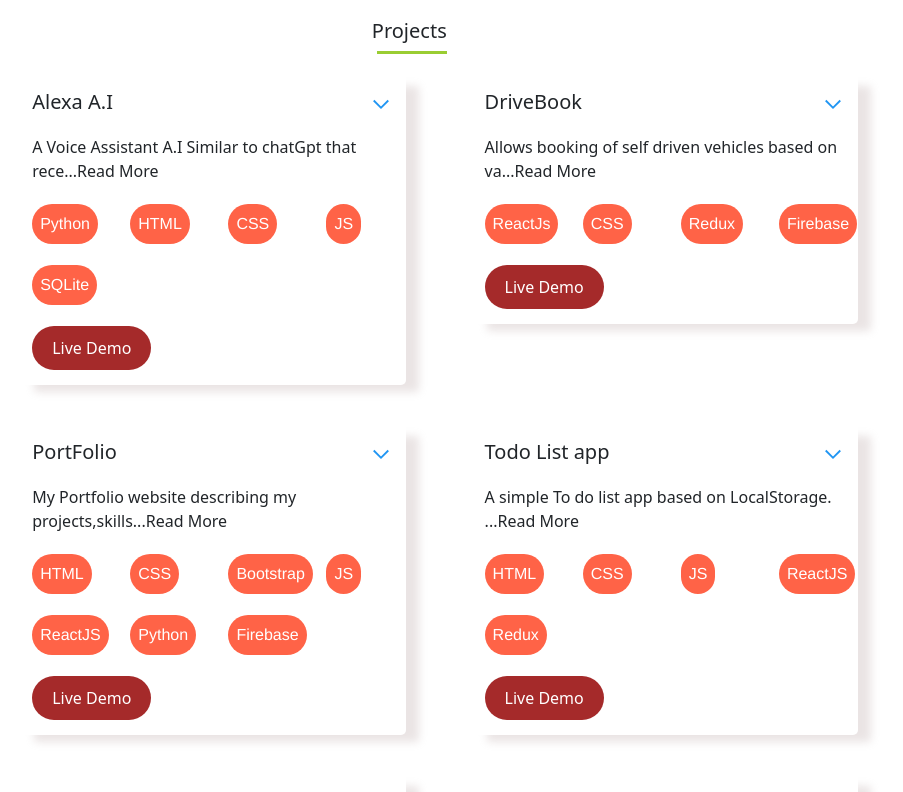
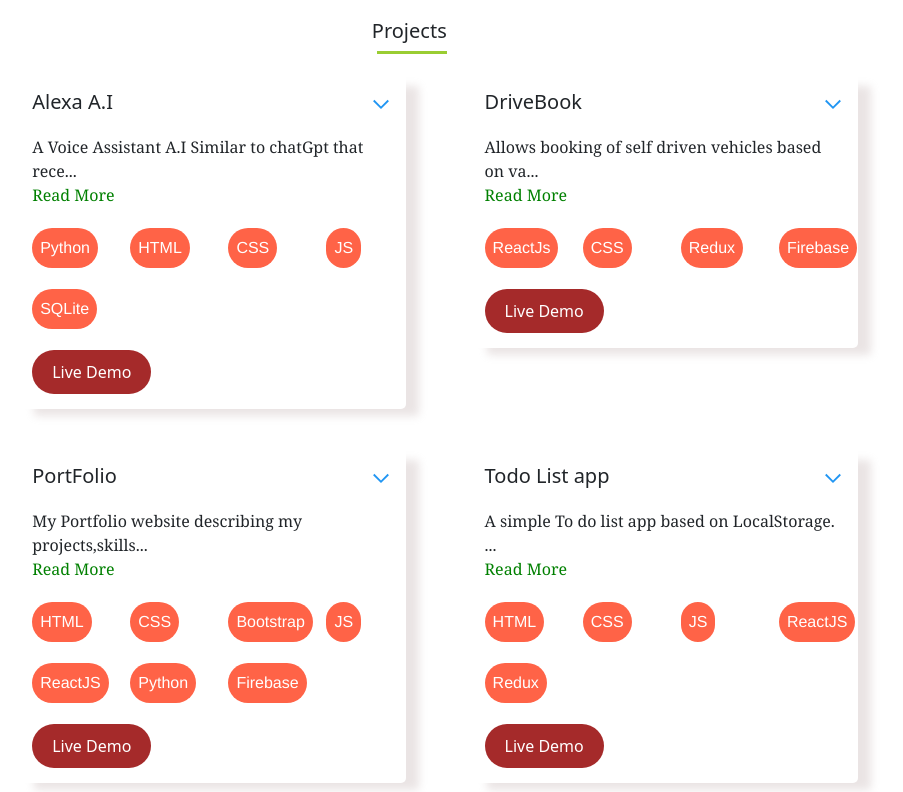
Before and after one commit to tejth/tejthPortfolio, a React (Vite) app: page / in a window 1280 px wide. Shown: the part 1700-2492 px from the top of the page, without its empty margins (320-1223 px from the left). Built offline with nearby package versions, Linux system fonts and the light colour scheme.

Commit message:
add mousehover effect

```diff
--- a/src/Components/Projects/Project.css
+++ b/src/Components/Projects/Project.css
@@ -60,4 +60,5 @@
 }
 .description {
   margin: 5px;
+  font-family: Cambria, Cochin, Georgia, Times, "Times New Roman", serif;
 }
--- a/src/Components/Projects/ProjectList.jsx
+++ b/src/Components/Projects/ProjectList.jsx
@@ -12,6 +12,8 @@ function ProjectList({ name, des, projectlink, techused }) {
       <div
         className={show ? "project-list-opened project-list " : "project-list"}
         onClick={handleShowandCollapse}
+        onMouseEnter={() => setShow(true)}
+        onMouseLeave={() => setShow(false)}
       >
         <div className="title-and-collapse-option">
           <h5>{name}</h5>
@@ -19,7 +21,14 @@ function ProjectList({ name, des, projectlink, techused }) {
         </div>
 
         <div className="description">
-          {show ? <p>{des}</p> : <p>{des.substring(0, 50)}...Read More</p>}
+          {show ? (
+            <p>{des}</p>
+          ) : (
+            <p>
+              {des.substring(0, 50)}...
+              <p style={{ color: "green" }}>Read More</p>
+            </p>
+          )}
         </div>
 
         <div className="row">
```
